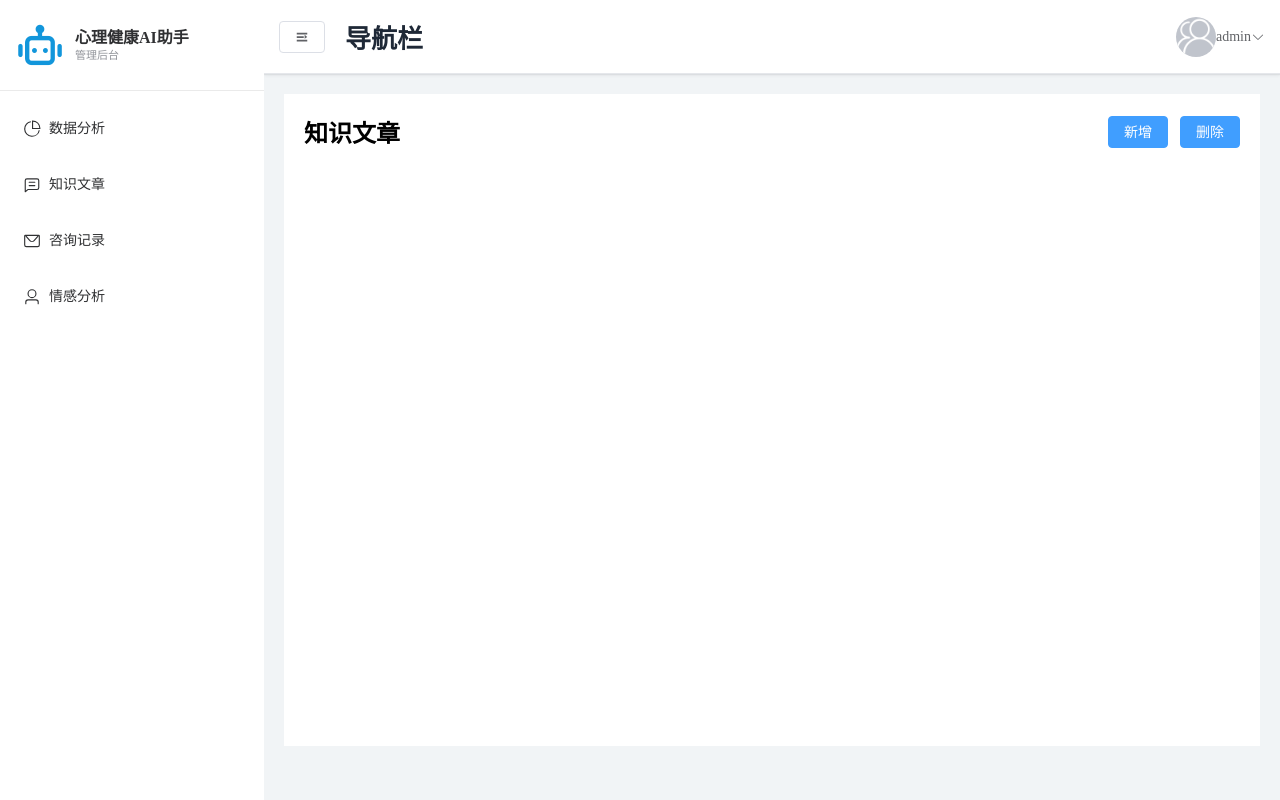
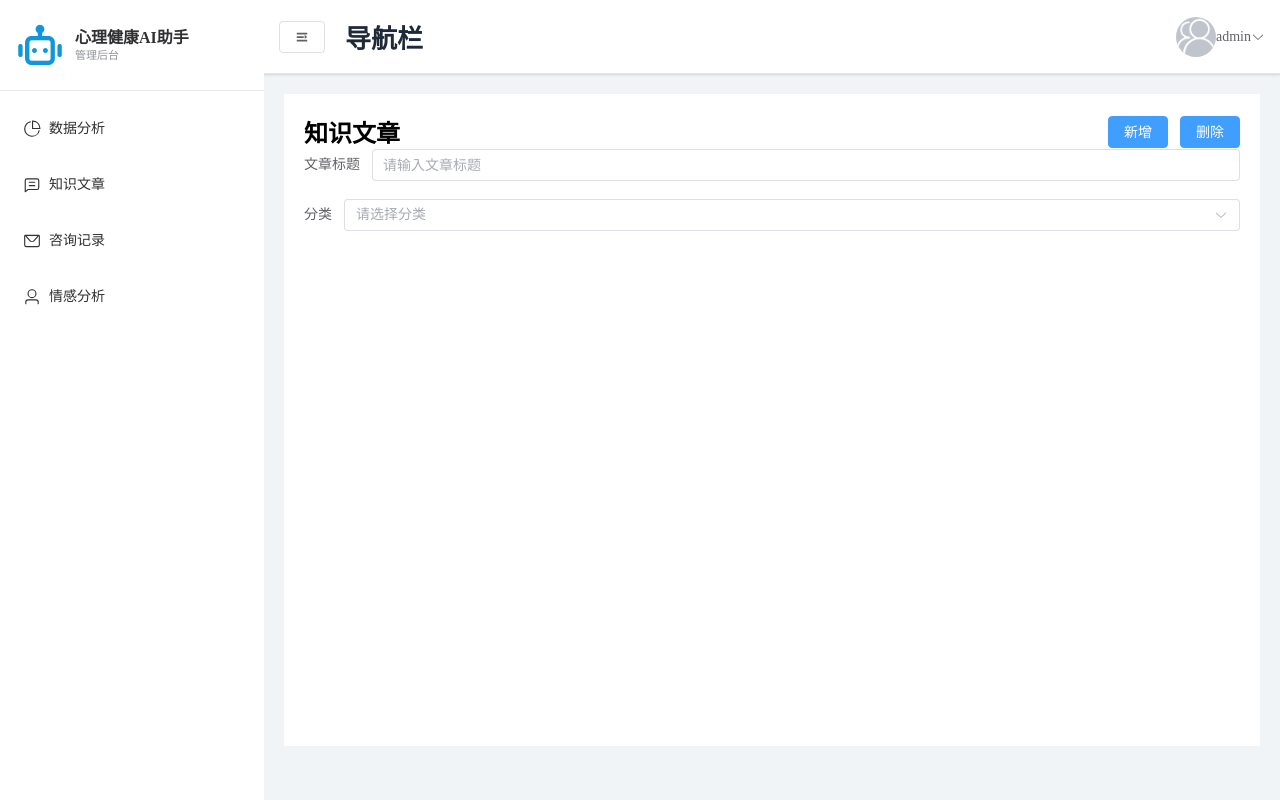
Before and after one commit to kyrie114/AI_Mental_Health_Assistant, a Vue app in the folder ai-vue/: page /back/knowledge in a window 1280 px wide. Built offline with nearby package versions, Linux system fonts and the light colour scheme.

Commit message:
添加了TableSearch组件

```diff
--- a/ai-vue/src/components/NavBar.vue
+++ b/ai-vue/src/components/NavBar.vue
@@ -42,8 +42,6 @@ const handleCommand = (command) => {
 }
 
 import { useAdminStore } from '@/stores/admin'
-
-
 const handleCollapse = () => {
     useAdminStore().toggleCollapse()
 }
--- a/ai-vue/src/components/SideBar.vue
+++ b/ai-vue/src/components/SideBar.vue
@@ -9,7 +9,7 @@
             <el-menu
             :collapse-transition="false"
             :collapse="isCollapse"
-            default-active="2"
+            default-active="activeMenu"
             class="el-menu-vertical-demo">
                 <div class="brand">
                     <!-- Logo 图标 -->
@@ -47,9 +47,6 @@ const selectMenu = (key) => {
     const activeIndex = router.options.routes[0]
     router.push(`${activeIndex.path}/${key.index}`);
 }
-
-
-
 
 </script>
 
--- /dev/null
+++ b/ai-vue/src/components/TableSearch.vue
@@ -0,0 +1,26 @@
+<template>
+    <el-form >
+     <template v-for="item in formItem" :key="item.prop">
+        <el-form-item :label="item.label" >
+           <component :is =isComp(item.type) :placeholder="item.placeholder" v-bind="item"/>
+        </el-form-item>
+     </template>
+    </el-form>
+</template>
+
+<script setup>
+// 接受外面传进来的参数  <TableSearch  :formItem="formItem" @search="handleSearch"/>
+const props = defineProps({
+    formItem: {
+        type: Array,
+        default: () => []
+    }
+})
+
+const isComp = (comp) => {
+    return {
+        'input': 'el-input',
+        'select': 'el-select',
+    }[comp]
+}
+</script>
--- a/ai-vue/src/views/knowledge.vue
+++ b/ai-vue/src/views/knowledge.vue
@@ -6,9 +6,26 @@
         <el-button type="primary">删除</el-button>
       </template>
     </PageHand>
+    <!-- 导入数据 -->
+    <TableSearch  :formItem="formItem" @search="handleSearch"/>
   </div>
 </template>
 
 <script setup>
 import PageHand from '@/components/PageHand.vue'
+import TableSearch from '@/components/TableSearch.vue'
+
+const formItem = [
+  {type:'input',prop:"title",label: '文章标题',placeholder:'请输入文章标题'},
+  {type:'select',prop:"categoryId",label: '分类',placeholder:'请选择分类',
+   options: [
+      { label: '心理健康基础', value: '1' },
+      { label: '情绪管理', value: '2' }
+    ]
+},
+]
+
+const handleSearch = (form) => {
+    console.log(form);
+}
 </script>
```
